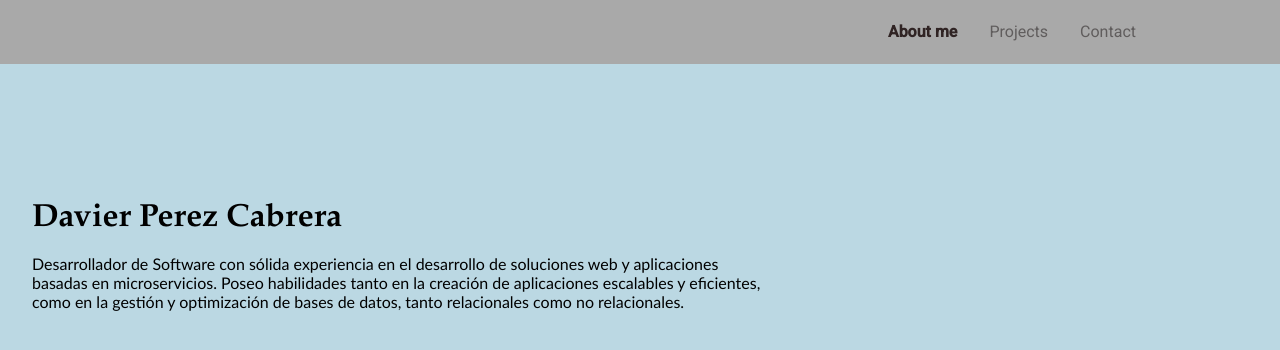
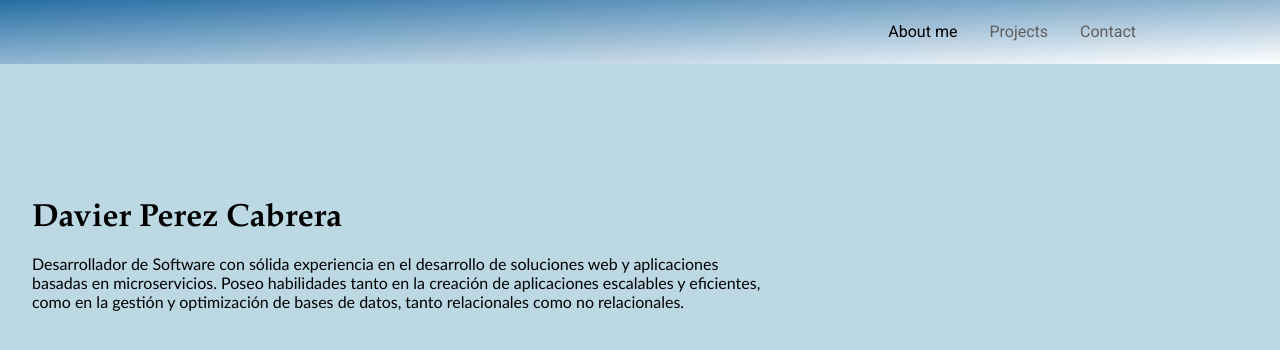
Before and after one commit to dperezc21/davier-portfolio, an Angular app: page /about-me in a window 1280 px wide. Shown: the top 350 px of the page. Built offline with nearby package versions, Linux system fonts and the light colour scheme.

Commit message:
feat: set back ground color to header

```diff
--- a/src/app/components/header/header.component.css
+++ b/src/app/components/header/header.component.css
@@ -4,7 +4,7 @@
   flex-direction: row;
   justify-content: center;
   width: 100%;
-  background-color: darkgrey;
+  background: linear-gradient(to right bottom, #276ea4, white);
 }
 
 .list {
@@ -30,6 +30,5 @@
 }
 
 .activated {
-  font-weight: bold;
-  color: #302424;
+  color: black;
 }
```
